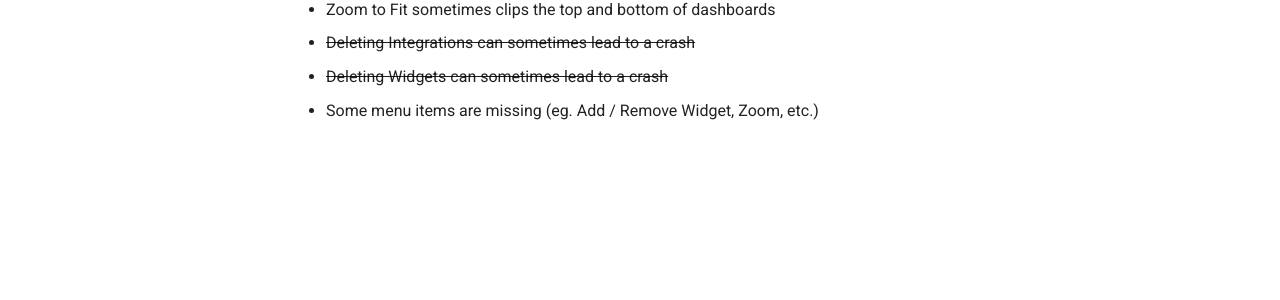
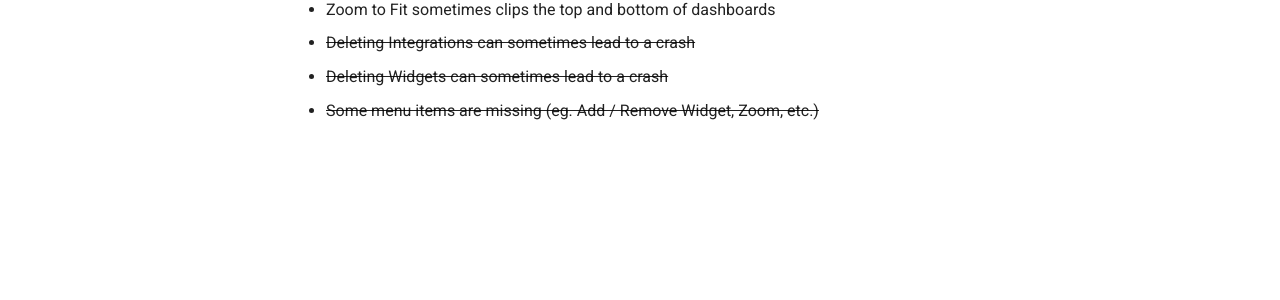
Before and after one commit to ninxsoft/Boardies-Docs, an MkDocs documentation site: the page built from docs/known-issues/index.md, in a window 1280 px wide. Shown: the part 298-598 px from the top of the page. Built offline with MkDocs 1.6.1 and Material for MkDocs 9.7.7, drawn with Linux system fonts in a browser that asks for light colours.

```diff
--- a/docs/known-issues/index.md
+++ b/docs/known-issues/index.md
@@ -5,4 +5,4 @@
 *   Zoom to Fit sometimes clips the top and bottom of dashboards
 *   ~~Deleting Integrations can sometimes lead to a crash~~
 *   ~~Deleting Widgets can sometimes lead to a crash~~
-*   Some menu items are missing (eg. Add / Remove Widget, Zoom, etc.)
+*   ~~Some menu items are missing (eg. Add / Remove Widget, Zoom, etc.)~~
```
